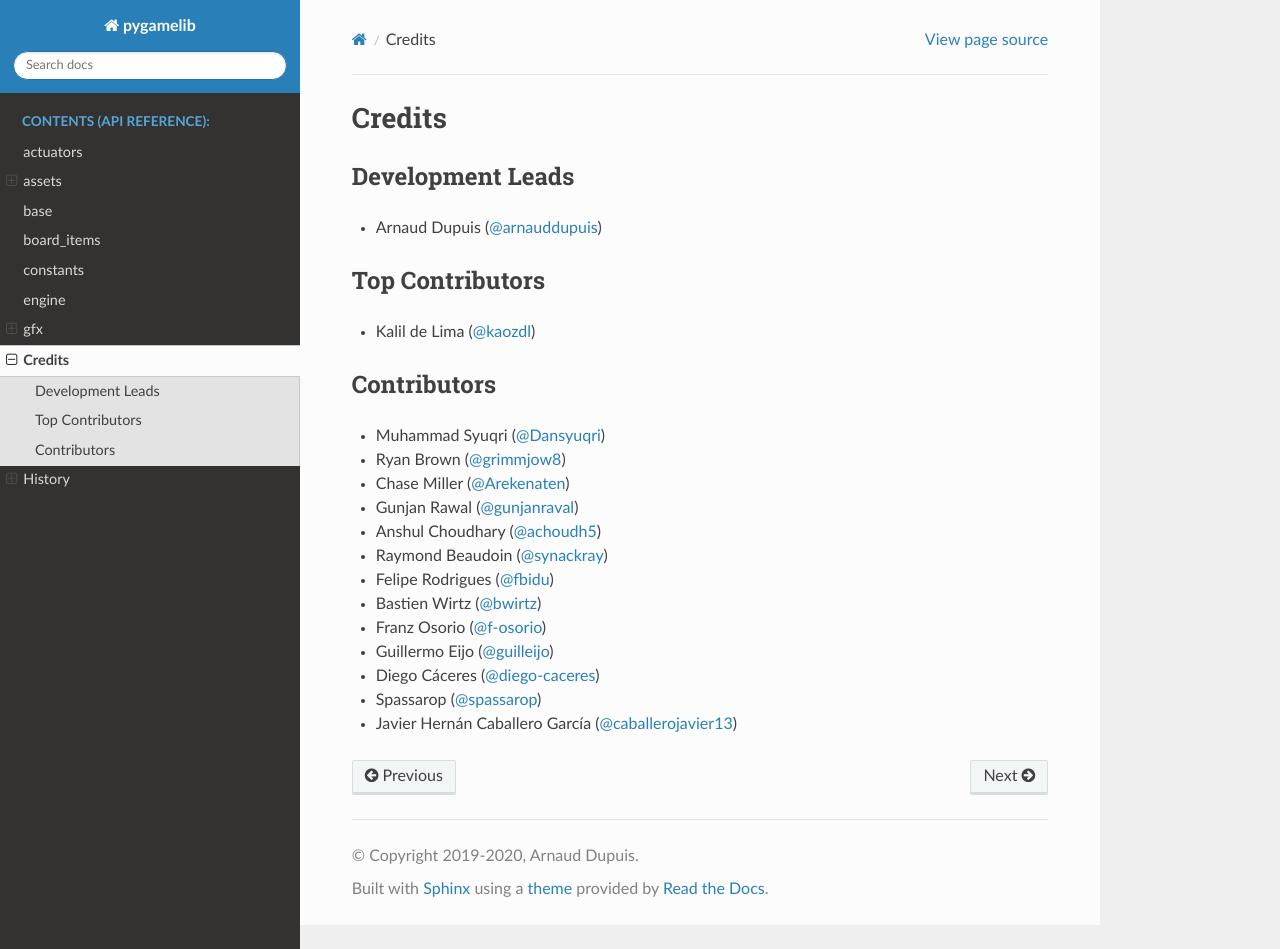
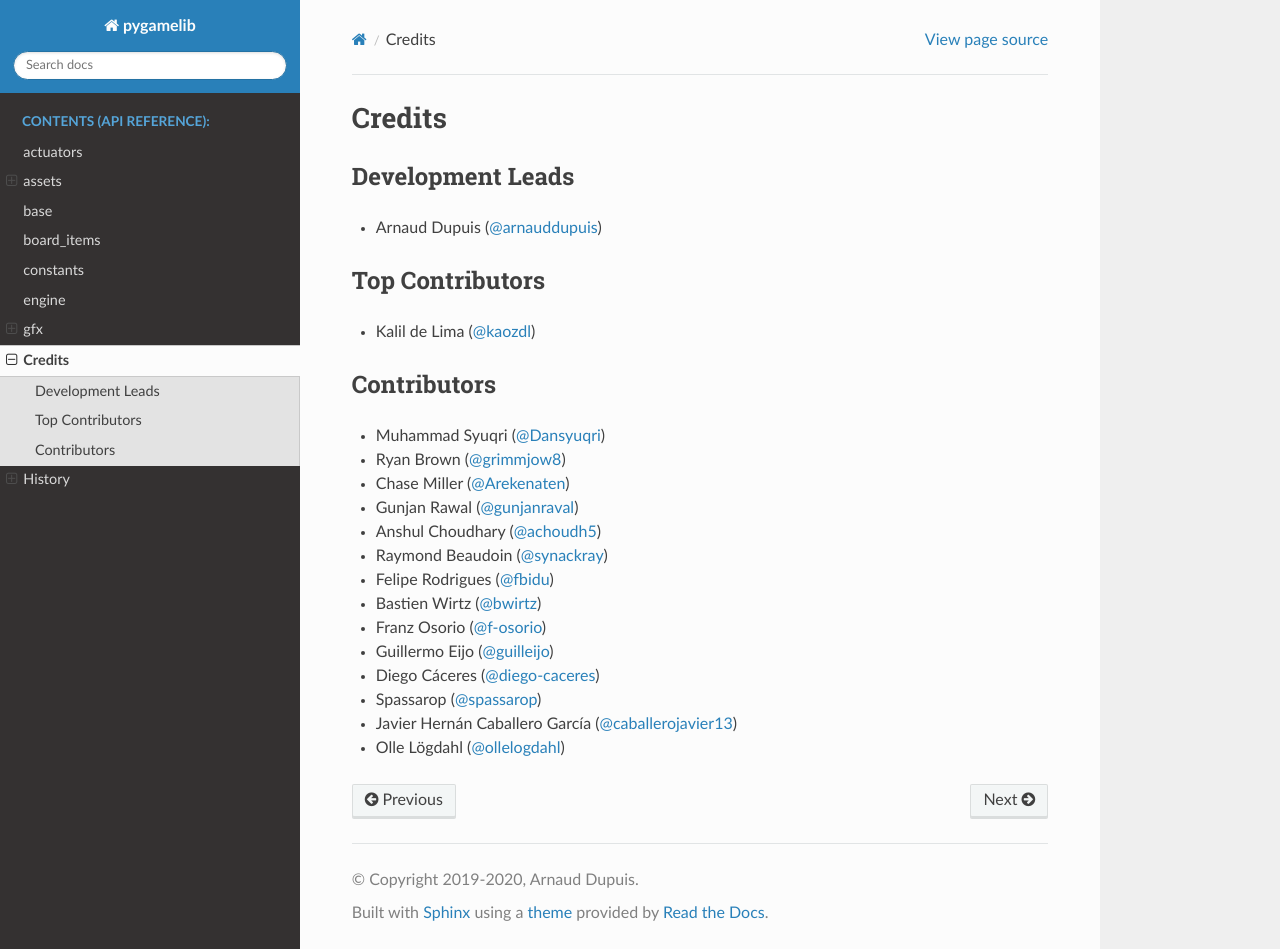
Before and after one commit to pygamelib/pygamelib, a Sphinx documentation site: the page built from docs/source/authors.rst, in a window 1280 px wide and 949 px high. Built offline with Sphinx 7.4.7 and the Read the Docs theme 2.0.0, drawn with Linux system fonts in a browser that asks for light colours; the version number could not be read and is left out.

```diff
--- a/docs/source/authors.rst
+++ b/docs/source/authors.rst
@@ -28,6 +28,7 @@
 * Diego Cáceres (`@diego-caceres`_)
 * Spassarop (`@spassarop`_)
 * Javier Hernán Caballero García (`@caballerojavier13`_)
+* Olle Lögdahl (`@ollelogdahl`_)
 
 .. _`@arnauddupuis`: https://github.com/arnauddupuis
 .. _`@kaozdl`: https://github.com/kaozdl
@@ -44,3 +45,4 @@
 .. _`@diego-caceres`: https://github.com/diego-caceres
 .. _`@spassarop`: https://github.com/spassarop
 .. _`@caballerojavier13`: https://github.com/caballerojavier13
+.. _`@ollelogdahl`: https://github.com/ollelogdahl
--- a/docs/source/history.rst
+++ b/docs/source/history.rst
@@ -112,7 +112,6 @@
   `@f-osorio`_ `@guilleijo`_ `@diego-caceres`_ `@spassarop`_
 * CircleCI integration `@caballerojavier13`_ `@bwirtz`_
 
-
 .. _`@arnauddupuis`: https://github.com/arnauddupuis
 .. _`@kaozdl`: https://github.com/kaozdl
 .. _`@Dansyuqri`: https://github.com/Dansyuqri
@@ -128,7 +127,7 @@
 .. _`@diego-caceres`: https://github.com/diego-caceres
 .. _`@spassarop`: https://github.com/spassarop
 .. _`@caballerojavier13`: https://github.com/caballerojavier13
-
+.. _`@ollelogdahl`: https://github.com/ollelogdahl
 
 2019.5
 ~~~~~~
```
Also changed, not shown: 2 other files.
